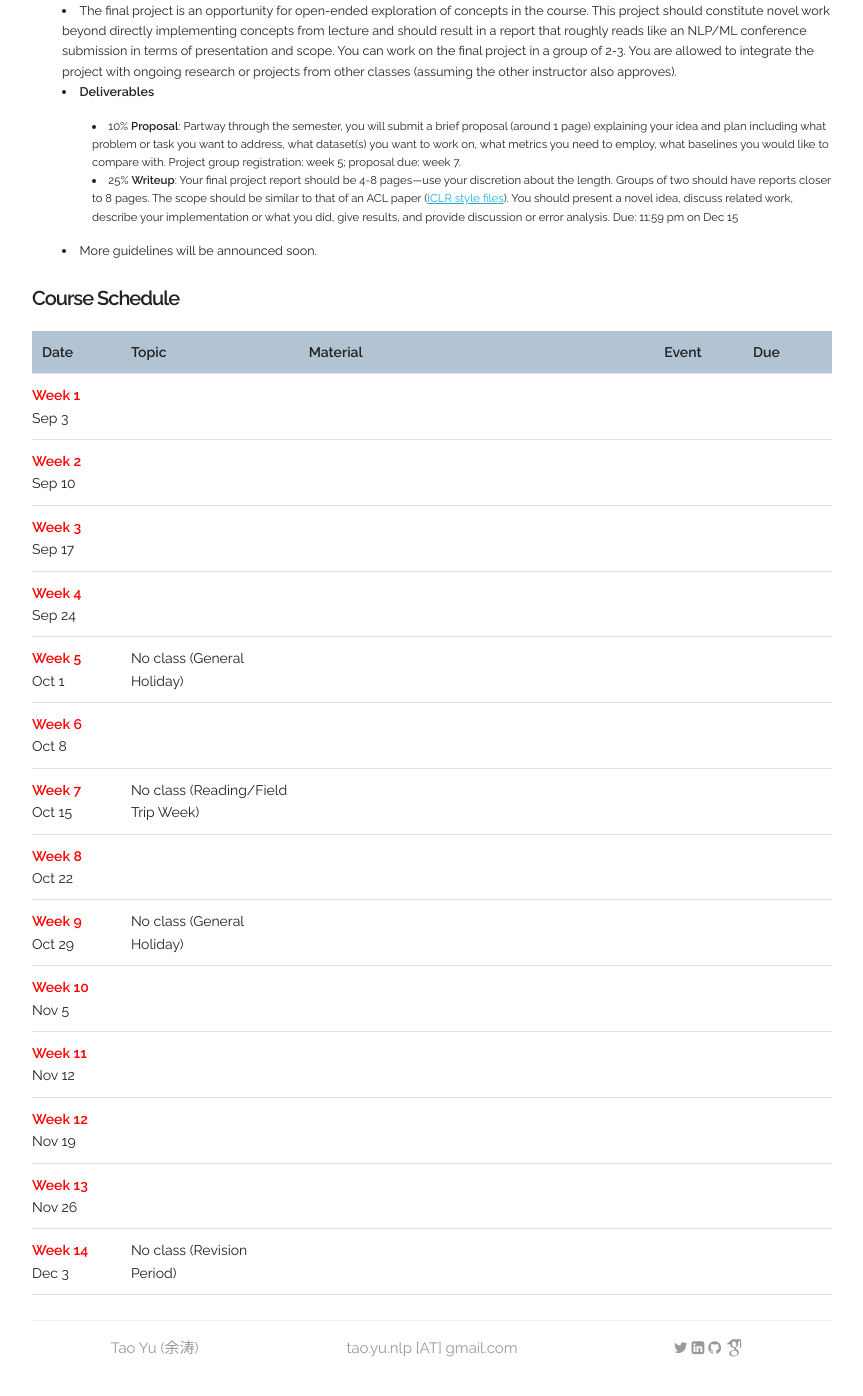
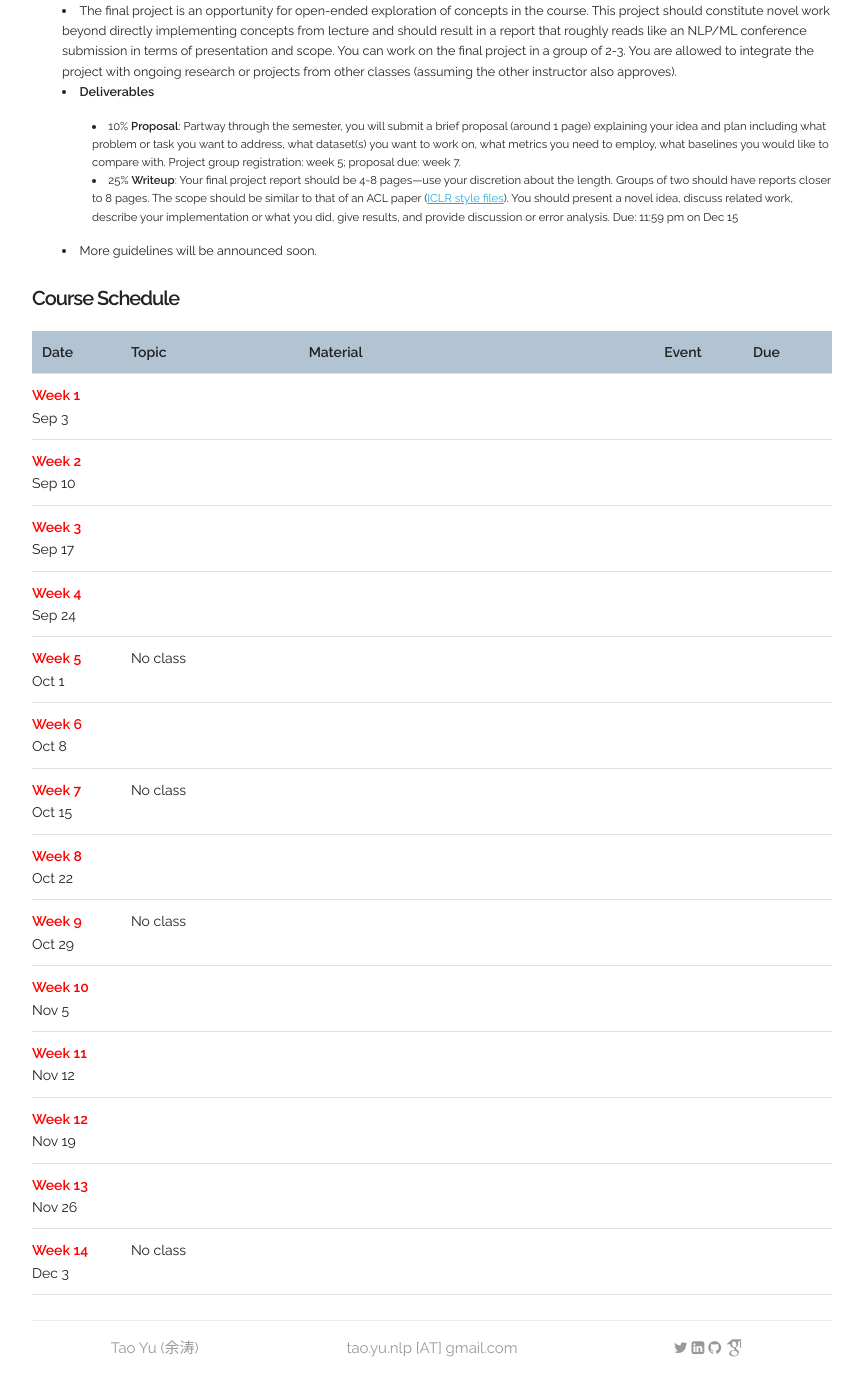
Before and after one commit to taoyds/taoyds.github.io, a Jekyll site: the page built from courses/data8005.md, in a window 1280 px wide and 1400 px high, scrolled down 1131 px. Shown: the top 1396 px of the window, without its empty margins (208-1071 px from the left). Built offline with Jekyll 4.4.1, drawn with Linux system fonts in a browser that asks for light colours; some web fonts are replaced.

Commit message:
Update data8005.yaml

```diff
--- a/_data/courses/data8005.yaml
+++ b/_data/courses/data8005.yaml
@@ -34,7 +34,7 @@ schedule:
   - date: Oct 1
     week: Week 5
     topic:
-      - title: No class (General Holiday)
+      - title: No class
         slides:
     material:
     event:
@@ -50,7 +50,7 @@ schedule:
   - date: Oct 15
     week: Week 7
     topic:
-      - title: No class (Reading/Field Trip Week)
+      - title: No class
         slides:
     material:
     event:
@@ -66,7 +66,7 @@ schedule:
   - date: Oct 29
     week: Week 9
     topic:
-      - title: No class (General Holiday)
+      - title: No class
         slides:
     material:
     event:
@@ -106,7 +106,7 @@ schedule:
   - date: Dec 3
     week: Week 14
     topic:
-      - title: No class (Revision Period)
+      - title: No class
         slides:
     material:
     event:
```
